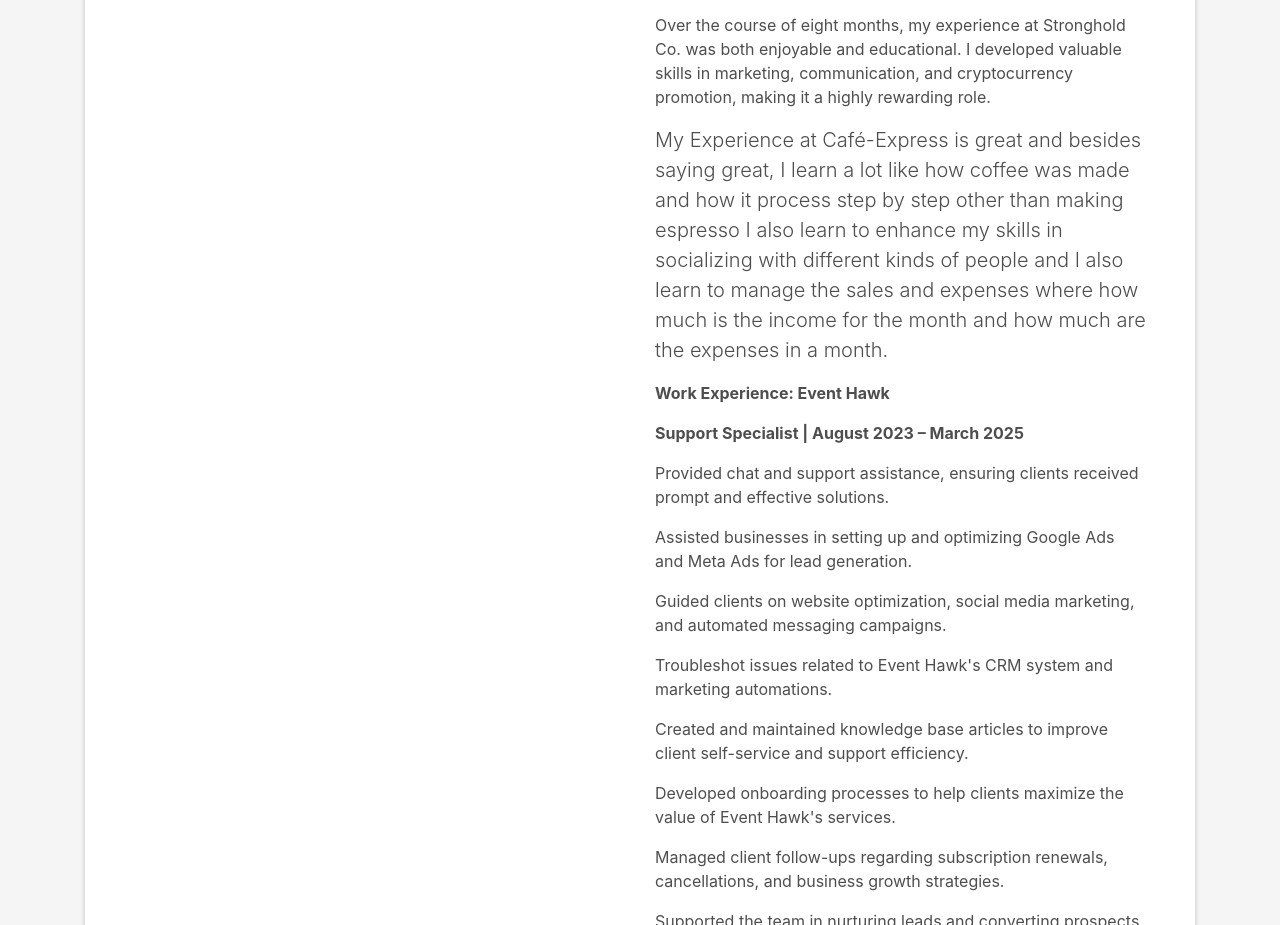
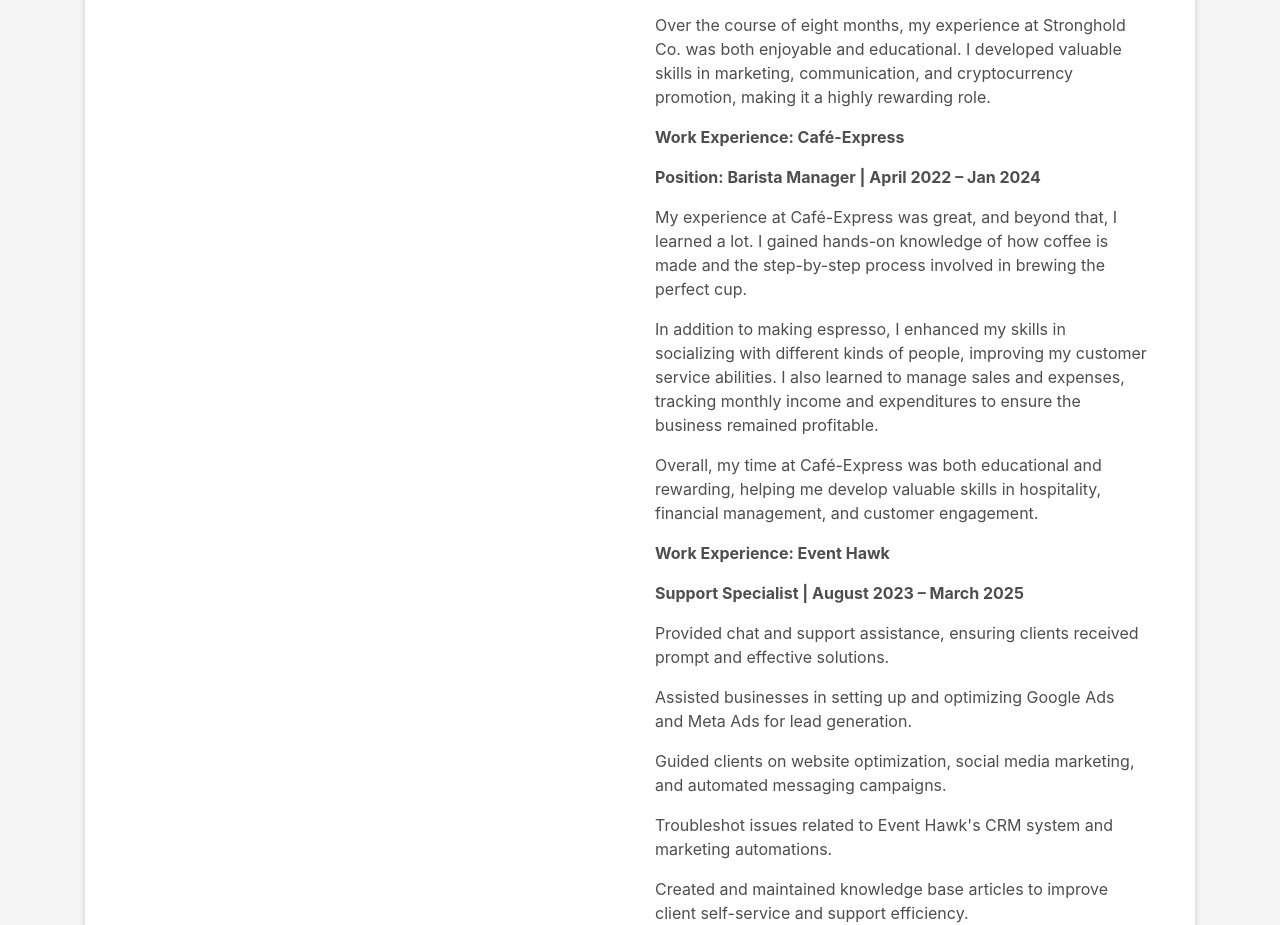
Before and after one commit to PatatasAI/MJGL-PORTFOLIO, a plain HTML site: page index.html in a window 1280 px wide. Shown: the part 1543-2468 px from the top of the page. Drawn offline with Linux system fonts and the light colour scheme; files whose address does not match are found by name.

Commit message:
Update index.html

```diff
--- a/index.html
+++ b/index.html
@@ -141,10 +141,12 @@
 
                   </p>
                   <p class="lead">
-                    My Experience at Café-Express is great and besides saying great, I learn a lot like how coffee was made and
-                    how it process step by step other than making espresso I also learn to enhance my skills in socializing with
-                    different kinds of people and I also learn to manage the sales and expenses where how much is the income for
-                    the month and how much are the expenses in a month.
+                    <p><strong>Work Experience: Café-Express</strong></p>
+                    <p><strong>Position:  Barista Manager | April 2022 – Jan 2024</strong></p>
+                    <p>My experience at Café-Express was great, and beyond that, I learned a lot. I gained hands-on knowledge of how coffee is made and the step-by-step process involved in brewing the perfect cup.</p>
+                    <p>In addition to making espresso, I enhanced my skills in socializing with different kinds of people, improving my customer service abilities. I also learned to manage sales and expenses, tracking monthly income and expenditures to ensure the business remained profitable.</p>
+                    <p>Overall, my time at Café-Express was both educational and rewarding, helping me develop valuable skills in hospitality, financial management, and customer engagement.</p>
+
                   </p>
                   <p class="lead">
                       <p><strong>Work Experience: Event Hawk</strong></p>
```
